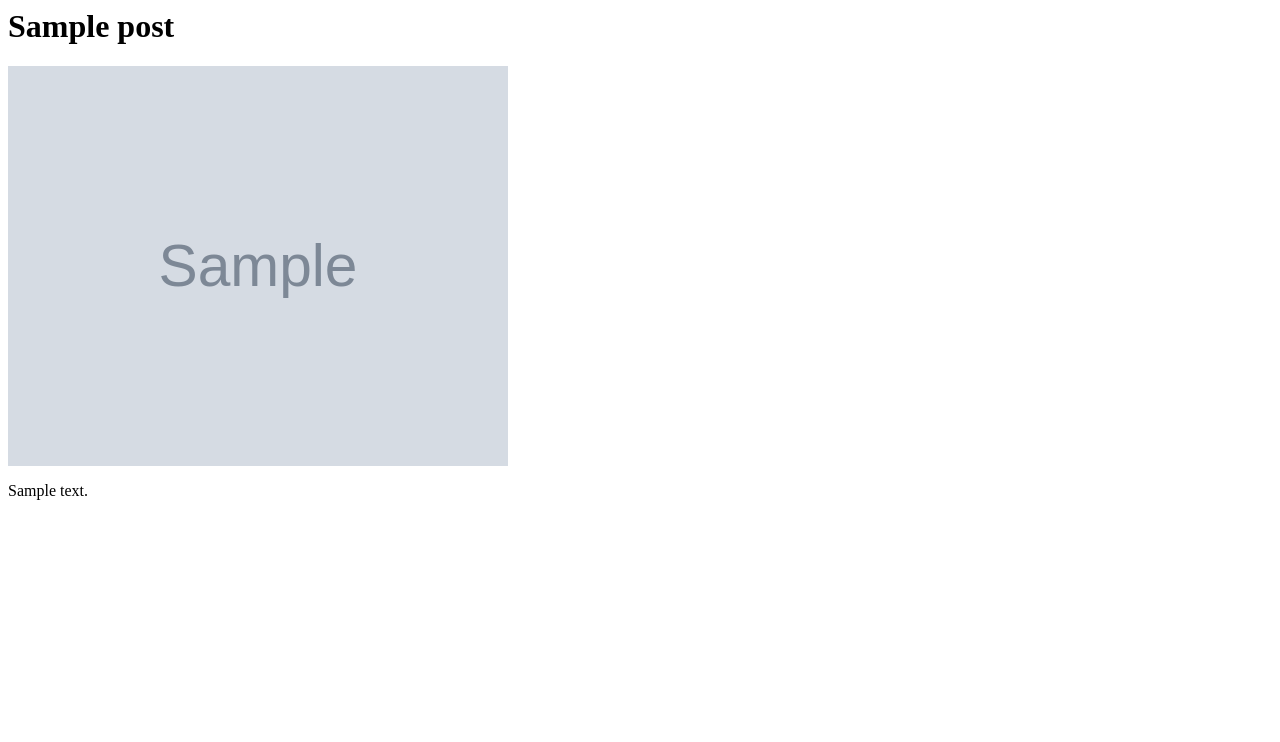
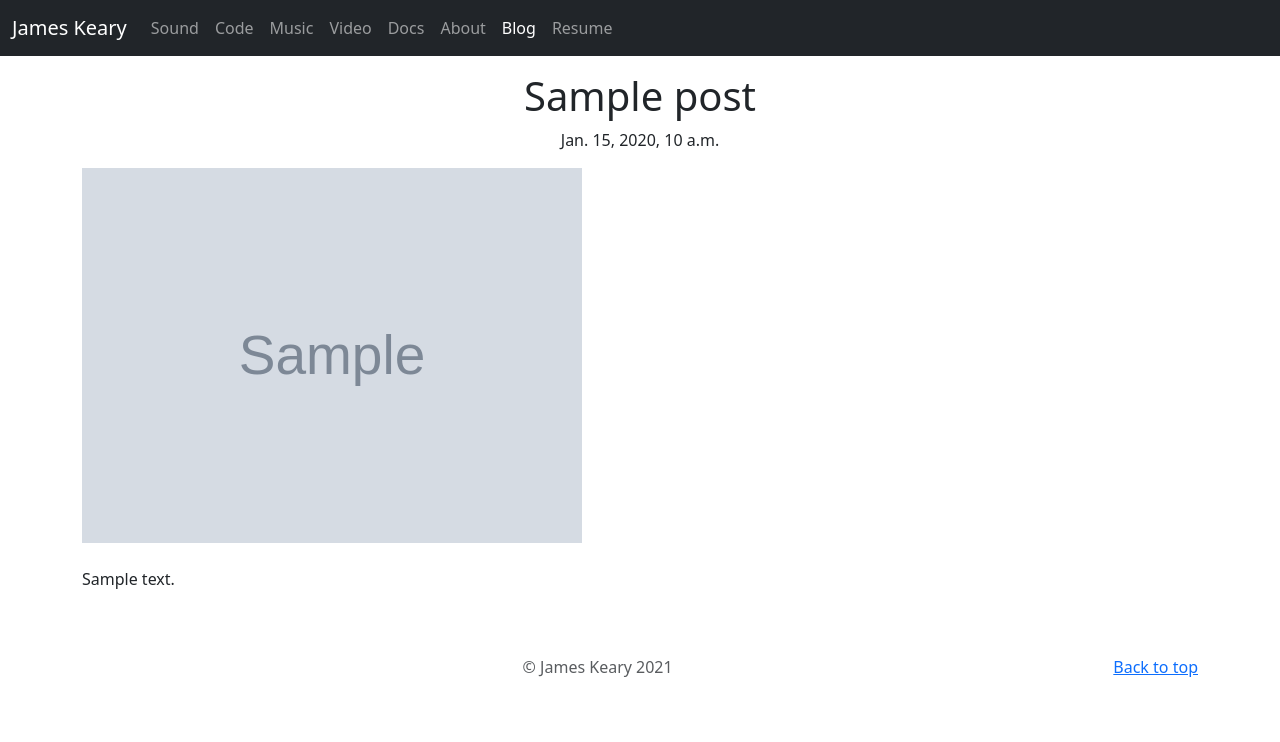
Before and after one commit to jkeary/django-portfolio, a Django app: template blog/templates/blog/detail.html in a window 1280 px wide. Shown: the top 742 px of the page. Run offline with Django 3.2, Linux system fonts and the light colour scheme; the template is opened without the code that fills it: most values are stand-ins (such as "Sample title", 1, 10 or a date in 2020); grey boxes marked "Sample" are stand-in pictures; data that the repository does not hold is empty; some libraries are stand-ins or nearby versions.

Commit message:
navigation

```diff
--- a/blog/templates/blog/detail.html
+++ b/blog/templates/blog/detail.html
@@ -1,3 +1,105 @@
-<h1>{{ post.title }}</h1>
-<img class="img-fluid" src="{{ post.image.url }}" height=400 width=500>
-<p>{{ post.body }}</p>
+<!doctype html>
+<html lang="en">
+  {% load staticfiles %}
+  <head>
+    <meta charset="utf-8">
+    <meta name="viewport" content="width=device-width, initial-scale=1">
+    <meta name="description" content="">
+    <meta name="author" content="Mark Otto, Jacob Thornton, and Bootstrap contributors">
+    <meta name="generator" content="Hugo 0.79.0">
+    <title>Album example · Bootstrap v5.0</title>
+
+    <link rel="canonical" href="https://getbootstrap.com/docs/5.0/examples/album/">
+
+    <!-- Bootstrap core CSS -->
+<link href="https://cdn.jsdelivr.net/npm/bootstrap@5.0.0-beta1/dist/css/bootstrap.min.css" rel="stylesheet" integrity="sha384-giJF6kkoqNQ00vy+HMDP7azOuL0xtbfIcaT9wjKHr8RbDVddVHyTfAAsrekwKmP1" crossorigin="anonymous">
+
+<link href="/docs/5.0/dist/css/bootstrap.min.css" rel="stylesheet" integrity="sha384-giJF6kkoqNQ00vy+HMDP7azOuL0xtbfIcaT9wjKHr8RbDVddVHyTfAAsrekwKmP1" crossorigin="anonymous">
+
+    <!-- Favicons -->
+<link rel="apple-touch-icon" href="/docs/5.0/assets/img/favicons/apple-touch-icon.png" sizes="180x180">
+<link rel="icon" href="/docs/5.0/assets/img/favicons/favicon-32x32.png" sizes="32x32" type="image/png">
+<link rel="icon" href="/docs/5.0/assets/img/favicons/favicon-16x16.png" sizes="16x16" type="image/png">
+<link rel="manifest" href="/docs/5.0/assets/img/favicons/manifest.json">
+<link rel="mask-icon" href="/docs/5.0/assets/img/favicons/safari-pinned-tab.svg" color="#7952b3">
+<link rel="icon" href="/docs/5.0/assets/img/favicons/favicon.ico">
+<meta name="theme-color" content="#7952b3">
+
+
+    <style>
+      .bd-placeholder-img {
+        font-size: 1.125rem;
+        text-anchor: middle;
+        -webkit-user-select: none;
+        -moz-user-select: none;
+        user-select: none;
+      }
+
+      @media (min-width: 768px) {
+        .bd-placeholder-img-lg {
+          font-size: 3.5rem;
+        }
+      }
+    </style>
+
+
+  </head>
+  <body>
+
+  <header>
+    <nav class="navbar navbar-expand-lg navbar-dark bg-dark">
+      <div class="container-fluid">
+        <a class="navbar-brand" href="{% url 'home' %}">James Keary</a>
+        <button class="navbar-toggler" type="button" data-bs-toggle="collapse" data-bs-target="#navbarNavAltMarkup" aria-controls="navbarNavAltMarkup" aria-expanded="false" aria-label="Toggle navigation">
+          <span class="navbar-toggler-icon"></span>
+        </button>
+        <div class="collapse navbar-collapse" id="navbarNavAltMarkup">
+          <div class="navbar-nav ml-auto">
+            <a class="nav-link" href="#">Sound</a>
+            <a class="nav-link" href="#">Code</a>
+            <a class="nav-link" href="#">Music</a>
+            <a class="nav-link" href="#">Video</a>
+            <a class="nav-link" href="#">Docs</a>
+            <a class="nav-link" href="#">About</a>
+            <a class="nav-link active" href="{% url 'allblogs' %}">Blog</a>
+            <a class="nav-link" href="{% static 'SoftwareEngineerResume.pdf' %}">Resume</a>
+            <!-- <a class="nav-link disabled" href="#" tabindex="-1" aria-disabled="true">Disabled</a> -->
+          </div>
+        </div>
+      </div>
+    </nav>
+  </header>
+
+<main>
+
+    <div class="container">
+
+        <h1 class='text-center pt-3'>{{ post.title }}</h1>
+        <p class='text-center'>{{ post.pub_date_pretty }}</p>
+        <img class="img-fluid" src="{{ post.image.url }}" height=400 width=500>
+        <br />
+        <br />
+        <p>{{ post.body }}</p>
+
+    </div>
+
+</main>
+
+<footer class="text-muted py-5">
+  <div class="container text-center">
+    <p class="float-end mb-1">
+      <a href="#">Back to top</a>
+    </p>
+    <p>© James Keary {% now "Y" %}</p>
+  </div>
+</footer>
+
+
+    <script src="/docs/5.0/dist/js/bootstrap.bundle.min.js" integrity="sha384-ygbV9kiqUc6oa4msXn9868pTtWMgiQaeYH7/t7LECLbyPA2x65Kgf80OJFdroafW" crossorigin="anonymous"></script>
+
+    <script src="https://cdn.jsdelivr.net/npm/bootstrap@5.0.0-beta1/dist/js/bootstrap.bundle.min.js" integrity="sha384-ygbV9kiqUc6oa4msXn9868pTtWMgiQaeYH7/t7LECLbyPA2x65Kgf80OJFdroafW" crossorigin="anonymous"></script>
+    <script src="https://cdn.jsdelivr.net/npm/@popperjs/core@2.5.4/dist/umd/popper.min.js" integrity="sha384-q2kxQ16AaE6UbzuKqyBE9/u/KzioAlnx2maXQHiDX9d4/zp8Ok3f+M7DPm+Ib6IU" crossorigin="anonymous"></script>
+    <script src="https://cdn.jsdelivr.net/npm/bootstrap@5.0.0-beta1/dist/js/bootstrap.min.js" integrity="sha384-pQQkAEnwaBkjpqZ8RU1fF1AKtTcHJwFl3pblpTlHXybJjHpMYo79HY3hIi4NKxyj" crossorigin="anonymous"></script>
+
+  </body>
+</html>
--- a/jobs/templates/jobs/home.html
+++ b/jobs/templates/jobs/home.html
@@ -7,7 +7,7 @@
     <meta name="description" content="">
     <meta name="author" content="Mark Otto, Jacob Thornton, and Bootstrap contributors">
     <meta name="generator" content="Hugo 0.79.0">
-    <title>Album example · Bootstrap v5.0</title>
+    <title>James Keary</title>
 
     <link rel="canonical" href="https://getbootstrap.com/docs/5.0/examples/album/">
 
@@ -49,7 +49,7 @@
 <header>
   <nav class="navbar navbar-expand-lg navbar-dark bg-dark">
     <div class="container-fluid">
-      <a class="navbar-brand" href="#">James Keary</a>
+      <a class="navbar-brand" href="{% url 'home' %}">James Keary</a>
       <button class="navbar-toggler" type="button" data-bs-toggle="collapse" data-bs-target="#navbarNavAltMarkup" aria-controls="navbarNavAltMarkup" aria-expanded="false" aria-label="Toggle navigation">
         <span class="navbar-toggler-icon"></span>
       </button>
@@ -61,7 +61,7 @@
           <a class="nav-link" href="#">Video</a>
           <a class="nav-link" href="#">Docs</a>
           <a class="nav-link" href="#">About</a>
-          <a class="nav-link" href="#">Blog</a>
+          <a class="nav-link" href="{% url 'allblogs' %}">Blog</a>
           <a class="nav-link" href="{% static 'SoftwareEngineerResume.pdf' %}">Resume</a>
           <!-- <a class="nav-link disabled" href="#" tabindex="-1" aria-disabled="true">Disabled</a> -->
         </div>
```
Also changed, not shown: blog/templates/blog/allblogs.html (+5 -3 lines).
